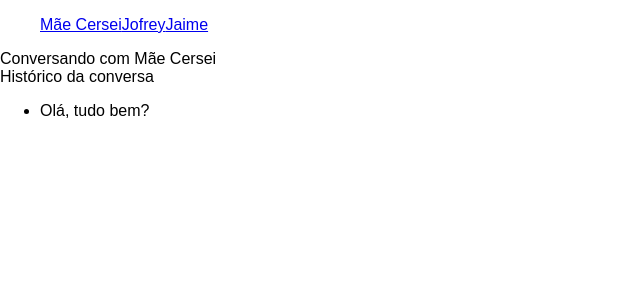
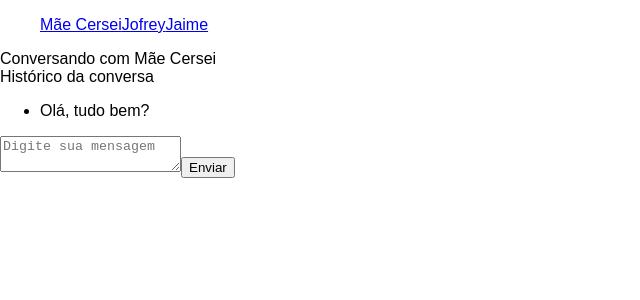
Before and after one commit to Sergioamjr/chat-with-me-v2, a React (Create React App) app: page /#/1234 in a window 1280 px wide. Shown: the top 300 px of the page, without its empty margins (0-640 px from the left). Built offline with nearby package versions, Linux system fonts and the light colour scheme.

Commit message:
Gravando mensagem

```diff
--- a/src/actions/currentChat.js
+++ b/src/actions/currentChat.js
@@ -1,8 +1,8 @@
-import * as AC from './../reducers/currentChat'
+import * as TYPE from './../reducers/currentChat'
 
 export const updateCurrentChatAction = (params) => {
   return {
-    type: AC.UPDATE_CURRENT_CHAT,
+    type: TYPE.UPDATE_CURRENT_CHAT,
     payload: params
   }
 }
--- a/src/actions/index.js
+++ b/src/actions/index.js
@@ -1 +1,2 @@
 export * from './currentChat'
+export * from './messages'
--- /dev/null
+++ b/src/actions/messages.js
@@ -0,0 +1,8 @@
+import * as TYPE from './../reducers/messages'
+
+export const addNewMessageAction = (payload) => {
+  return {
+    type: TYPE.ADD_MESSAGE,
+    payload,
+  }
+}
--- /dev/null
+++ b/src/containers/chatInput.js
@@ -0,0 +1,48 @@
+import React, { Component } from 'react'
+import { connect } from 'react-redux'
+import _get from 'lodash.get'
+import { addNewMessageAction } from './../actions'
+
+class ChatInput extends Component {
+  state = {
+    text: '',
+  }
+
+  onSubmitHandler = () => {
+    const text = _get(this, 'state.text')
+    const id = _get(this, 'props.currentChat.id')
+    if(!text) return false
+    const messageFactory = {
+      date: new Date(),
+      id,
+      text,
+    }
+    this.setState({text: ''},
+    () => this.props.dispatch(addNewMessageAction(messageFactory)))
+    return false
+  }
+
+  onChangeHandler = (value) => {
+    const { value: text } = value.target
+    this.setState({text})
+  }
+
+  render() {
+    const text = _get(this, 'state.text')
+    return(
+      <form>
+        <textarea onChange={this.onChangeHandler} value={text} placeholder='Digite sua mensagem' />
+        <button type="submit" onClick={this.onSubmitHandler}>Enviar</button>
+      </form>
+    )
+  }
+}
+
+const mapStateToProps = ({currentChat}, props) => {
+  return {
+    currentChat,
+    ...props,
+  }
+}
+
+export default connect(mapStateToProps)(ChatInput)
--- a/src/containers/chatViewer.js
+++ b/src/containers/chatViewer.js
@@ -2,7 +2,7 @@ import React, { Component } from 'react'
 import { withRouter } from 'react-router'
 import { updateCurrentChatAction } from './../actions'
 import { connect } from 'react-redux'
-import { ChatHistory } from './'
+import { ChatHistory, ChatInput } from './'
 
 class ChatViewer extends Component {
 
@@ -25,6 +25,7 @@ class ChatViewer extends Component {
       <div>
         Conversando com {name}
         <ChatHistory/>
+        <ChatInput />
       </div>
     )
   }
--- a/src/containers/index.js
+++ b/src/containers/index.js
@@ -1,3 +1,4 @@
 export { default as ListOfFriends } from './listOfFriends'
 export { default as ChatViewer } from './chatViewer'
 export { default as ChatHistory } from './chatHistory'
+export { default as ChatInput } from './chatInput'
--- a/src/store/DefaultStore.js
+++ b/src/store/DefaultStore.js
@@ -11,6 +11,7 @@ const DefaultStore = {
     {
       text: 'Olá, tudo bem?',
       id: '1234',
+      name: 'Mãe Cersei',
       date: new Date(),
       sendByMe: false,
     }
```
